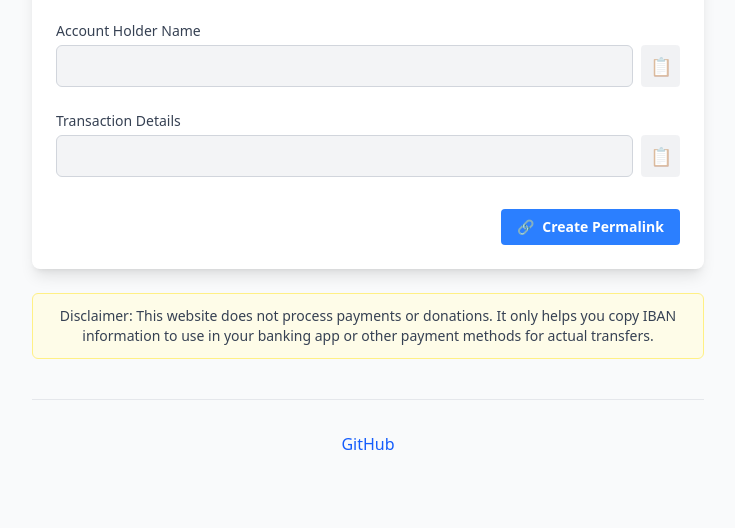
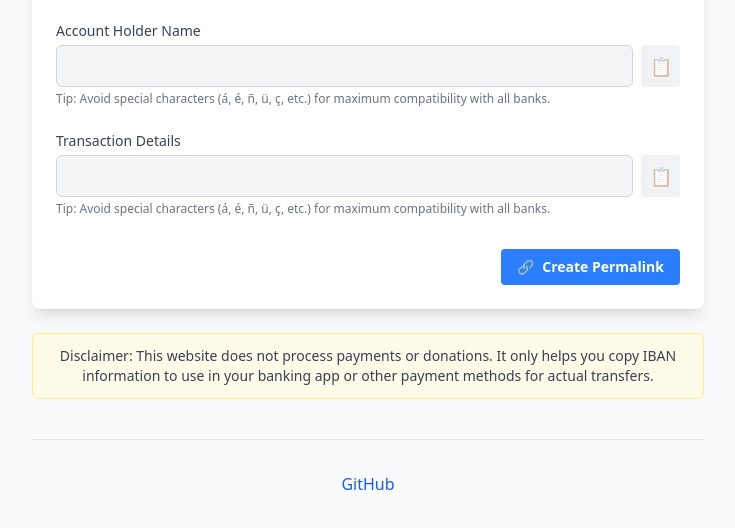
Before and after one commit to revolter/IBAN.ad, a plain HTML site: page docs/index.html in a window 1280 px wide. Shown: the part 363-891 px from the top of the page, without its empty margins (272-1007 px from the left). Before the commit the page ends 851 px from the top, so only its background shows below. Drawn offline with nearby package versions, Linux system fonts and the light colour scheme.

Commit message:
Deploy production site for dbd8cf1efc40e2e96ae379bf702cf26a2dba83d5

```diff
--- a/docs/index.html
+++ b/docs/index.html
@@ -87,6 +87,7 @@
                                 class="w-full rounded-md border border-gray-300 bg-gray-100 text-gray-900 px-3 py-2 focus:outline-none focus:ring-2 focus:ring-primary-dark" aria-label="Account Holder Name" />
                             <button type="button" class="copy-btn w-[42px] h-[42px] flex items-center justify-center bg-gray-200 hover:bg-blue-100 text-gray-700 rounded focus:outline-none focus:ring-2 focus:ring-primary-dark text-lg transition-colors cursor-pointer" data-copytarget="name">📋</button>
                         </div>
+                        <p id="name-suggestion" class="text-xs text-gray-500 mt-1">Tip: Avoid special characters (ă, ș, ț, etc.) for maximum compatibility with all banks.</p>
                     </div>
                     <div>
                         <label for="details" class="block text-sm font-medium text-gray-700 mb-1">Transaction Details</label>
@@ -95,6 +96,7 @@
                                 class="w-full rounded-md border border-gray-300 bg-gray-100 text-gray-900 px-3 py-2 focus:outline-none focus:ring-2 focus:ring-primary-dark" aria-label="Transaction Details" />
                             <button type="button" class="copy-btn w-[42px] h-[42px] flex items-center justify-center bg-gray-200 hover:bg-blue-100 text-gray-700 rounded focus:outline-none focus:ring-2 focus:ring-primary-dark text-lg transition-colors cursor-pointer" data-copytarget="details">📋</button>
                         </div>
+                        <p id="details-suggestion" class="text-xs text-gray-500 mt-1">Tip: Avoid special characters (ă, ș, ț, etc.) for maximum compatibility with all banks.</p>
                     </div>
                     <div class="flex justify-end mt-8">
                         <button type="button" id="permalink-btn" class="flex items-center gap-2 px-4 py-2 bg-blue-500 text-white rounded hover:bg-blue-600 focus:outline-none focus:ring-2 focus:ring-primary-dark transition-colors font-semibold text-sm cursor-pointer">
@@ -139,7 +141,8 @@
                 skipToMain: 'Skip to main content',
                 langChanged: 'Language changed to English.',
                 formReset: 'Form has been reset.',
-                disclaimer: 'Disclaimer: This website does not process payments or donations. It only helps you copy IBAN information to use in your banking app or other payment methods for actual transfers.'
+                disclaimer: 'Disclaimer: This website does not process payments or donations. It only helps you copy IBAN information to use in your banking app or other payment methods for actual transfers.',
+                specialCharactersSuggestion: 'Tip: Avoid special characters (á, é, ñ, ü, ç, etc.) for maximum compatibility with all banks.'
             },
             ro: {
                 siteName: 'IBAN.ad',
@@ -157,7 +160,8 @@
                 skipToMain: 'Sari la conținutul principal',
                 langChanged: 'Limba a fost schimbată în română.',
                 formReset: 'Formularul a fost resetat.',
-                disclaimer: 'Precizare: Acest site nu procesează plăți sau donații. Te ajută doar să copiezi informațiile IBAN pentru a le folosi în aplicația ta bancară sau alte metode de plată pentru transferuri reale.'
+                disclaimer: 'Precizare: Acest site nu procesează plăți sau donații. Te ajută doar să copiezi informațiile IBAN pentru a le folosi în aplicația ta bancară sau alte metode de plată pentru transferuri reale.',
+                specialCharactersSuggestion: 'Sfat: Evită caracterele speciale (ă, ș, ț, etc.) pentru compatibilitate maximă cu toate băncile.'
             }
         };
 
@@ -185,6 +189,8 @@
             document.querySelector('label[for="details"]').textContent = t.detailsLabel;
             document.getElementById('iban-info-desc').textContent = t.formDesc;
             document.getElementById('disclaimer-text').textContent = t.disclaimer;
+            document.getElementById('name-suggestion').textContent = t.specialCharactersSuggestion;
+            document.getElementById('details-suggestion').textContent = t.specialCharactersSuggestion;
         }
 
         document.getElementById('lang-select').addEventListener('change', function(e) {
```
